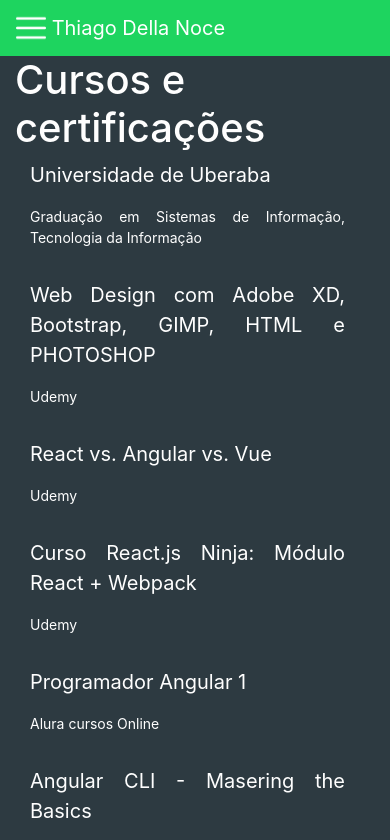
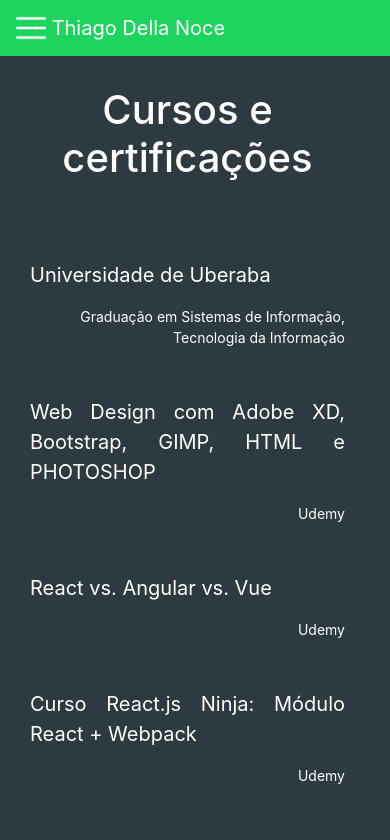
Before and after one commit to ThiagoDellaNoce/Portfolio, a React (Create React App) app: page /cursos in a window 390 px wide. Shown: the top 840 px of the page. Built offline with nearby package versions, Linux system fonts and the light colour scheme.

Commit message:
implementado tela Cursos

```diff
--- a/src/pages/Cursos/index.js
+++ b/src/pages/Cursos/index.js
@@ -10,6 +10,7 @@
 export default function Cursos() {
   const [courses, setCourses] = useState([]);
 
+  // Lista de cursos
   let cursos = [
     {
       title: "Universidade de Uberaba",
@@ -301,41 +302,47 @@
       <Row className="row">
         <Col className="content" md={1}></Col>
         <Col md={6}>
-          <h1>Cursos e certificações</h1>
+          <h1 className="title">Cursos e certificações</h1>
         </Col>
       </Row>
 
+      <div style={{ minHeight: "70px" }}></div>
+
       <Row>
-        <Col md={1}></Col>
+        <Col md={1}>
+          <img
+            className="img"
+            style={{ width: "300px" }}
+            src={CursosImg}
+            alt="imagem ilustrativa para cursos e certificações"
+          />
+        </Col>
         <Col md={3}></Col>
         <Col md={8}>
           {courses.map((course) => (
-            <div key={course.id}>
+            <div key={course.id} className="item">
               <Row>
                 <Col md={12}>
                   <p style={{ fontSize: "20px" }}>{course.title}</p>
                 </Col>
                 <Col md={4}></Col>
-                <Col md={8} style={{ float: "right", textAlign: "right" }}>
-                  <p style={{ fontSize: "14px" }}>{course.platform}</p>
+                <Col md={8}>
+                  <p style={{ fontSize: "14px", textAlign: "right" }}>
+                    {course.platform}
+                  </p>
                 </Col>
               </Row>
-              <Row>
+              {/* <Row>
                 <Col md={12}>
                   <p>{course.description}</p>
                 </Col>
-              </Row>
+              </Row> */}
+
+              <hr />
             </div>
           ))}
         </Col>
       </Row>
-
-      <img
-        className="img"
-        style={{ width: "300px" }}
-        src={CursosImg}
-        alt="imagem ilustrativa para cursos e certificações"
-      />
     </div>
   );
 }
--- a/src/pages/Cursos/styles.css
+++ b/src/pages/Cursos/styles.css
@@ -3,3 +3,16 @@
   bottom: 20px;
   left: 20px;
 }
+
+.item:hover {
+  transition: 0.3s;
+  filter: brightness(0.5);
+}
+
+
+/* mobile */
+@media screen and (max-width: 600px) {
+  .imgComputer {
+    display: none;
+  }
+}
--- a/src/pages/Sobre/styles.css
+++ b/src/pages/Sobre/styles.css
@@ -1,4 +1,4 @@
-.imgComputer {
+.img {
   position: absolute;
   width: 300px;
   right: 20px;
@@ -17,11 +17,7 @@
     text-align: center !important;
   }
 
-  .imgComputer {
-    position: relative;
-    bottom: 15px;
-    width: 100%;
-    margin: 20px;
+  .img {
     display: none;
   }
 }
```
